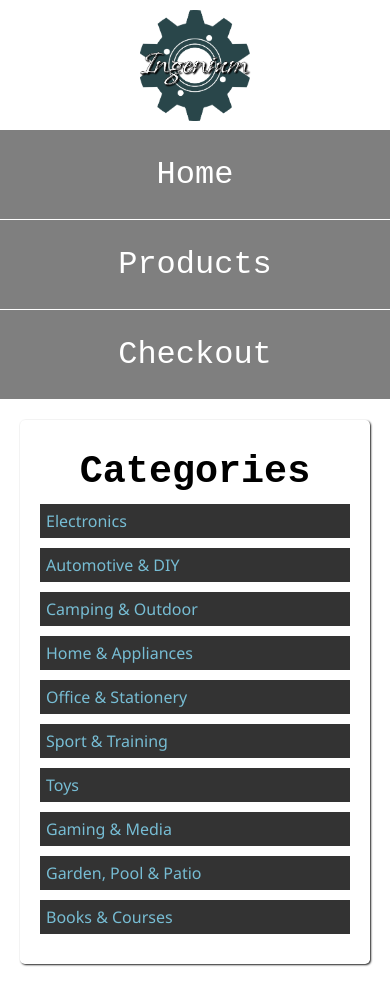
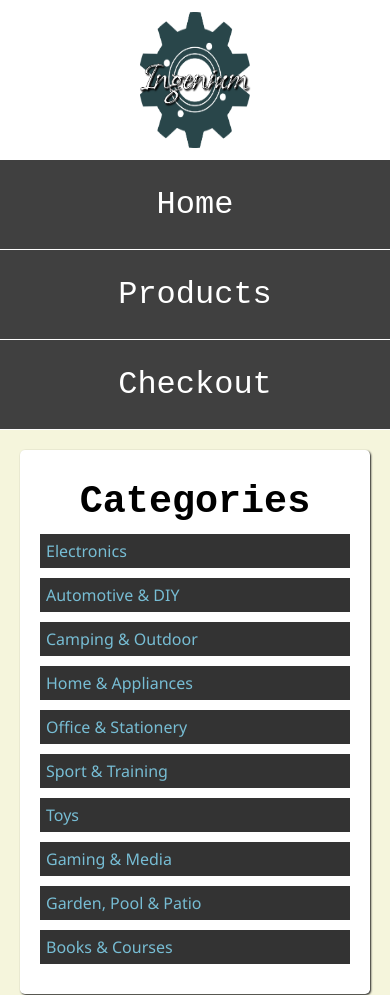
Before and after one commit to solocyberengineer/nium_Ecommerce, a plain HTML site: page page/home.html in a window 390 px wide. Shown: the top 995 px of the page. Drawn offline with Linux system fonts and the light colour scheme.

Commit message:
put logo in navigation bar

```diff
--- a/css/main.css
+++ b/css/main.css
@@ -6,7 +6,7 @@
 }
 body {
     /* background: #505050; */
-    background-color: white;
+    background-color: beige;
 }
 :root {
     --shadowColor: rgba(0,0,0,0.2);
@@ -18,13 +18,14 @@ header {
 }
 header nav {
     position: relative; /* relative position allows me to move the box model 12% from the left(from its previous position) */
-    left: 12%;
+    /* left: 12%; */
     background-color: white;
     /* border-left: 2px solid black; */
-    width: calc(100% - 12%);
+    width: calc(100%);
     height: 90px;
     z-index: 0;
     box-shadow: 0px 1px 2px 1px var(--shadowColor);
+    overflow: hidden;
 }
 
 header nav ul {
@@ -50,17 +51,17 @@ header nav ul li a {
     justify-content: center;
     align-items: center;
     text-decoration: none;
-    background-color: rgba(0,0,0,0.5);
+    background-color: #404040;
     color: white;
-    border: 1px solid rgba(0,0,0,0.8);
+    /* border: 1px solid rgba(0,0,0,0.8); */
     transition: ease-in-out 0.1s background-color;
 }
 header nav ul li a:hover {
     background-color: black;
 }
 
-#logo {
-    position: absolute; /* makes the element independent from other elements */
+/* #logo {
+    position: absolute;
     top: 0%;
     left: 0%;
     background-color: rgb(255, 255, 255);
@@ -76,18 +77,30 @@ header nav ul li a:hover {
     border-bottom-right-radius: 20%;
     box-shadow: 1px 1px 2px 1px var(--shadowColor);
     z-index: 1;
+}    */
+#logo {
+    width: 90px;
+    height: 90px;
+    float: left;
+    background-image: url(../images/ingenium_logo.png);
+    background-color: white;
+    background-position: center;
+    background-repeat: no-repeat;
+    aspect-ratio: 1;
+    background-size: calc(100% - 12%);
 }
 
 @media only screen and (max-width: 900px) { /* mobile phones and tables */
     #logo {
         position: static;
         width: 100%;
-        aspect-ratio: 3/1;
+        height: 160px;
+        aspect-ratio: 1;
         /* border: 1px solid red; */
         border-radius: 0;
         box-shadow: none;
         float: none;
-        background-size: calc(33.34% - 5%) calc(100% - 15%);
+        background-size: contain;
     }
     header {
         position: static !important;
--- /dev/null
+++ b/css/product2.css
@@ -0,0 +1,43 @@
+* {
+    padding: 0;
+    margin: 0;
+}
+
+header {
+    display: inline-flex;
+}
+
+header nav {
+    width: 100%;
+    height: 70px;
+    /* background-color: blue; */
+    display: flex;
+    justify-content: space-between;
+    align-items: center;
+    box-shadow: 1px 1px 2px 0px rgba(0,0,0,0.4);
+}
+header nav ul {
+    /* background-color: yellow; */
+    display: flex;
+}
+
+header nav ul li {
+    list-style: none;
+}
+header nav ul li a {
+    margin-inline: 20px;
+    /* border: 1px solid black; */
+    padding: 10px;
+    text-decoration: none;
+    color: black;
+}
+header nav ul li a:hover {
+    background-color: blue;
+    color: white;
+}
+.logo {
+    /* background-color: red; */
+    font-size: 3vw;
+    color: blue;
+    margin-left: 50px;
+}
--- a/page/home.html
+++ b/page/home.html
@@ -9,8 +9,8 @@
     </head>
     <body>
         <header>
-            <div id="logo"></div>
             <nav>
+                <div id="logo"></div>
                 <ul>
                     <li><a href="./home.html">Home</a></li>
                     <li><a href="./products.html">Products</a></li>
```
Also changed, not shown: css/checkout.css (added, +10 -0 lines), page/checkout.html (+2 -1 lines), page/product2.html (added, +22 -0 lines), page/products.html (+1 -1 lines).
